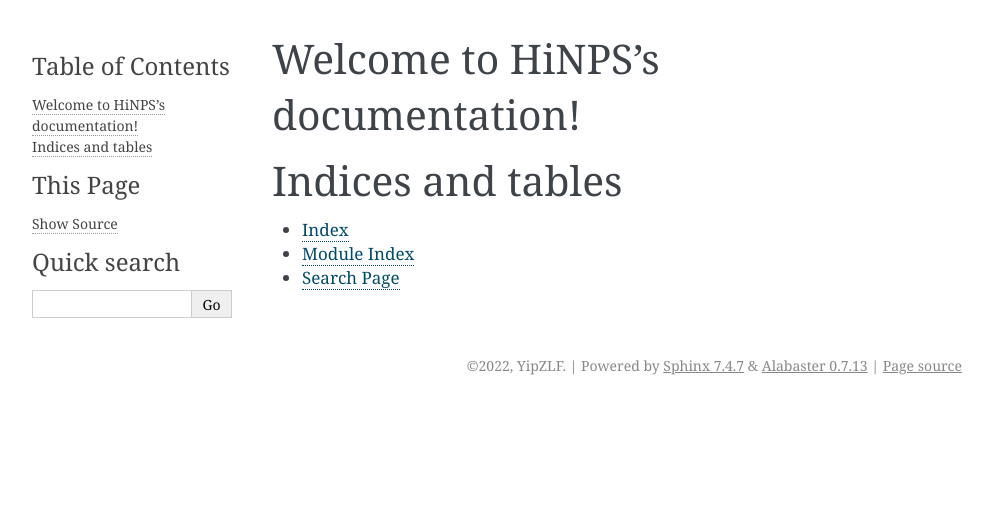
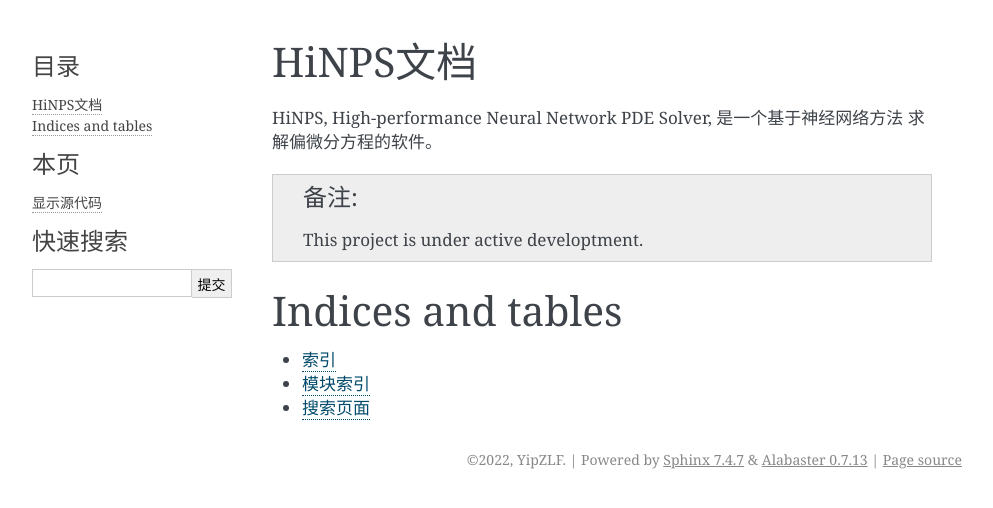
Before and after one commit to YipZLF/hinps_doc, a Sphinx documentation site: the page built from source/index.rst, in a window 1280 px wide. Shown: the top 508 px of the page, without its empty margins (148-1141 px from the left). Built offline with Sphinx 7.4.7, drawn with Linux system fonts in a browser that asks for light colours.

Commit message:
[WIP] add docs

```diff
--- a/source/conf.py
+++ b/source/conf.py
@@ -14,11 +14,19 @@ release = '0.1'
 # -- General configuration ---------------------------------------------------
 # https://www.sphinx-doc.org/en/master/usage/configuration.html#general-configuration
 
-extensions = ['myst_parser']
+extensions = ['myst_parser','rst2pdf.pdfbuilder']
 
 templates_path = ['_templates']
 exclude_patterns = []
 
+
+# -- Language support
+language = 'zh_CN'
+tex_engine = 'xelatex'
+latex_use_xindy = False
+latex_elements = {
+    'preamble': '\\usepackage[UTF8]{ctex}\n',
+}
 
 
 # -- Options for HTML output -------------------------------------------------
--- a/source/index.rst
+++ b/source/index.rst
@@ -3,12 +3,20 @@
    You can adapt this file completely to your liking, but it should at least
    contain the root `toctree` directive.
 
-Welcome to HiNPS's documentation!
+HiNPS文档
 =================================
+
+HiNPS, High-performance Neural Network PDE Solver, 是一个基于神经网络方法
+求解偏微分方程的软件。
+
+
+.. note::
+   This project is under active developtment.
 
 .. toctree::
    :maxdepth: 2
    :caption: Contents:
+
 
 
 
```
Also changed, not shown: .readthedocs.yaml (added).
